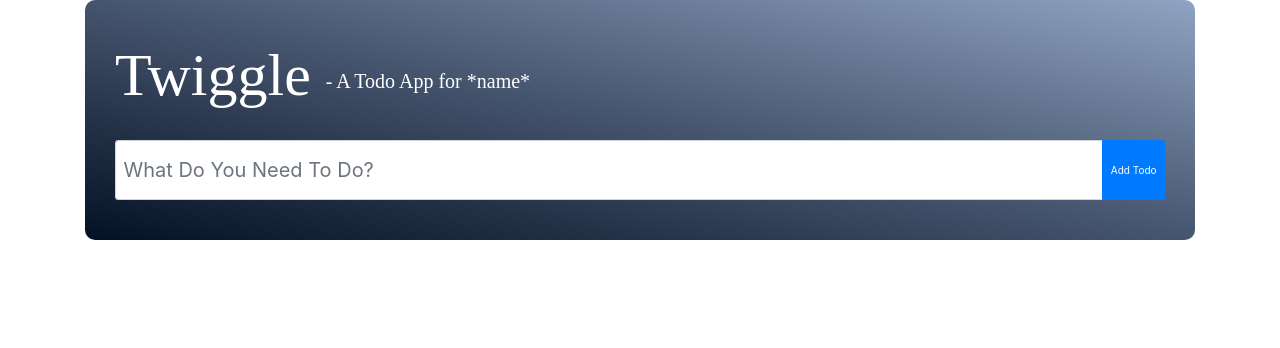
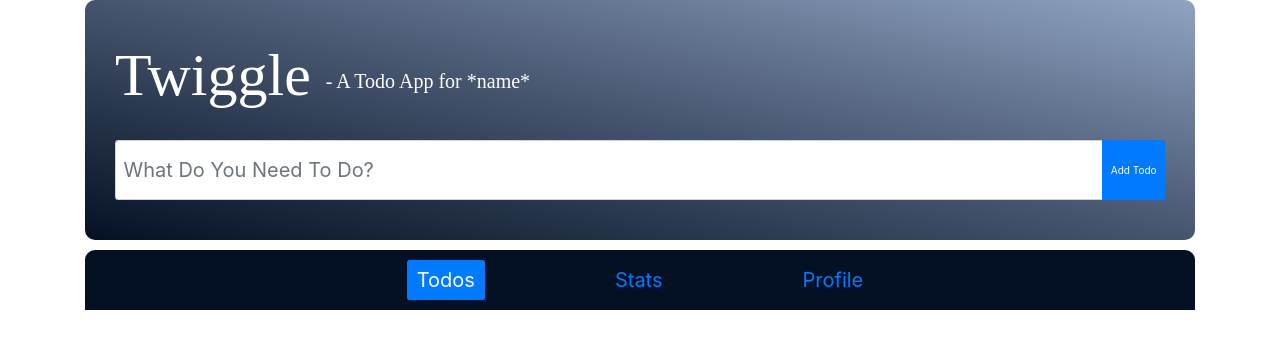
Before and after one commit to joey80/final_twiggle, a React (Create React App) app: page / in a window 1280 px wide. Shown: the top 348 px of the page. Built offline with nearby package versions, Linux system fonts and the light colour scheme.

Commit message:
feat: tabbar looks less ugly

```diff
--- /dev/null
+++ b/src/components/TabBar/TabBar.data.js
@@ -0,0 +1,17 @@
+export const Data = [
+  {
+    href: '#todos',
+    controls: 'pills-todos',
+    name: 'Todos'
+  },
+  {
+    href: '#stats',
+    controls: 'pills-stats',
+    name: 'Stats'
+  },
+  {
+    href: '#profile',
+    controls: 'pills-profile',
+    name: 'Profile'
+  }
+];
--- a/src/components/TabBar/TabBar.js
+++ b/src/components/TabBar/TabBar.js
@@ -1,50 +1,32 @@
-import React from 'react';
+import React, { useState } from 'react';
+import { Data } from './TabBar.data';
 import './TabBar.scss';
 
-const TabBar = () => (
+const TabBar = () => {
+  const [selected, setSelected] = useState('pills-todos');
+
+  return (
     <div className='tab-bar'>
-    {/* <ul class='nav justify-content-center nav-pills mb-3 todo-nav' id='pills-tab' role='tablist'>
-      <li class='nav-item'>
+      <ul className='nav nav-pills tab-bar__nav' id='pills-tab' role='tablist'>
+        {Data.map(({ controls, href, name }, index) => (
+          <li className='tab-bar__item' key={index}>
             <a
-          class='nav-link active'
-          id='pills-todos-tab'
+              className={selected === controls ? 'nav-link active' : 'nav-link'}
+              id='pills-stats-tab'
               data-toggle='pill'
-          href='#pillTodos'
+              href={href}
               role='tab'
-          aria-controls='pills-home'
-          aria-selected='true'
+              aria-controls={controls}
+              aria-selected={selected === controls}
+              onClick={() => setSelected(controls)}
             >
-          Todos
+              {name}
             </a>
           </li>
-      <li class='nav-item'>
-        <a
-          class='nav-link'
-          id='pills-stats-tab'
-          data-toggle='pill'
-          href='#pillStats'
-          role='tab'
-          aria-controls='pills-profile'
-          aria-selected='false'
-        >
-          Stats
-        </a>
-      </li>
-      <li class='nav-item'>
-        <a
-          class='nav-link'
-          id='pills-profile-tab'
-          data-toggle='pill'
-          href='#pillProfile'
-          role='tab'
-          aria-controls='pills-contact'
-          aria-selected='false'
-        >
-          Profile
-        </a>
-      </li>
-    </ul> */}
+        ))}
+      </ul>
     </div>
   );
+};
 
 export default TabBar;
--- a/src/components/TabBar/TabBar.scss
+++ b/src/components/TabBar/TabBar.scss
@@ -0,0 +1,25 @@
+@import '../../global/main.scss';
+
+.tab-bar {
+  &__nav {
+    width: 100%;
+    background-color: #041125;
+    //border-radius: 0.3rem;
+    border-top-left-radius: 1rem;
+    border-top-right-radius: 1rem;
+    padding: 0;
+    font-size: 1.2rem;
+    justify-content: center;
+    margin-top: 1rem;
+  }
+
+  &__item {
+    color: #f3f4f4;
+    font-size: 0.7rem;
+
+    @include tablet {
+      font-size: 2rem;
+      padding: 10px 60px 10px 60px;
+    }
+  }
+}
```
Lines whose indentation alone changed are shown as unchanged.
